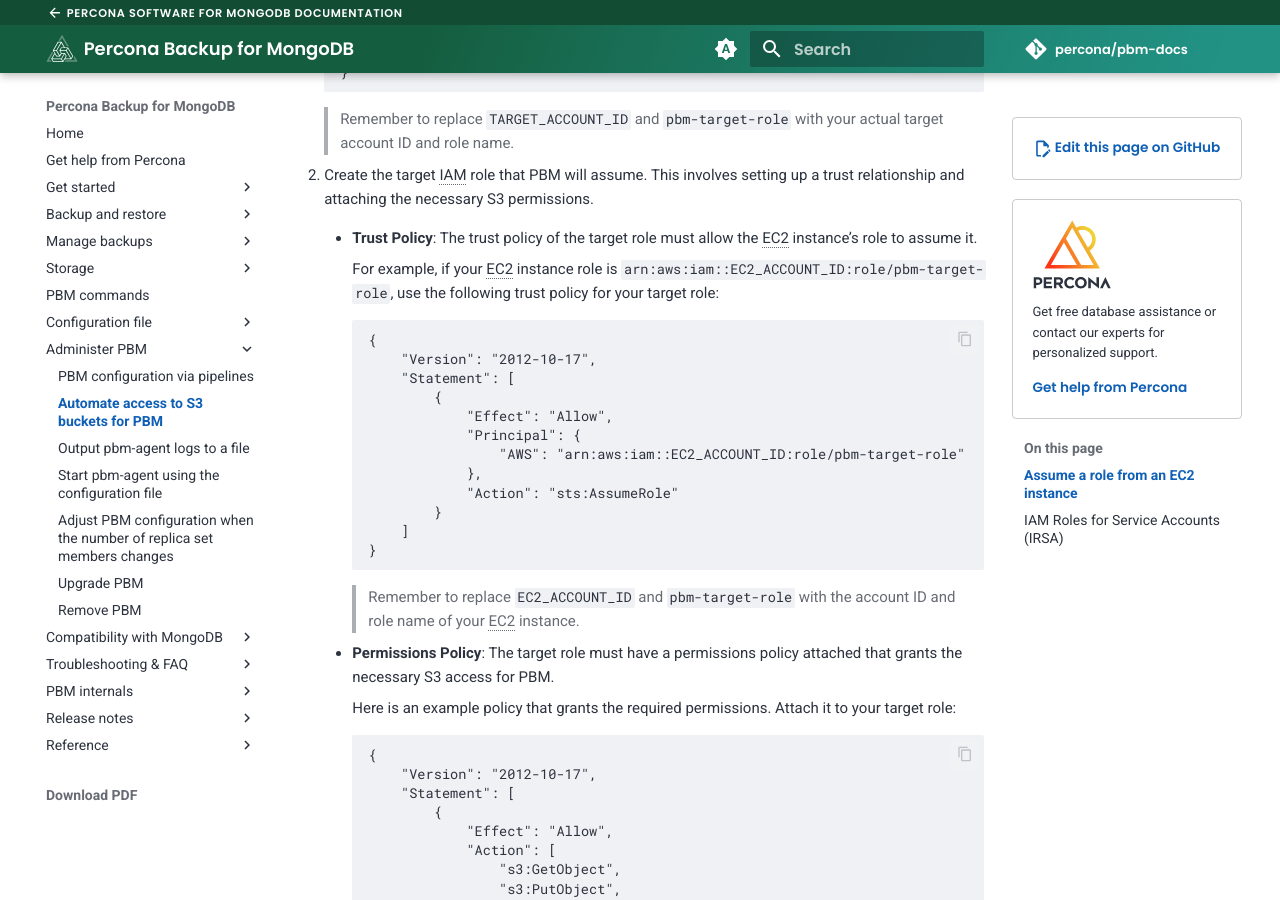
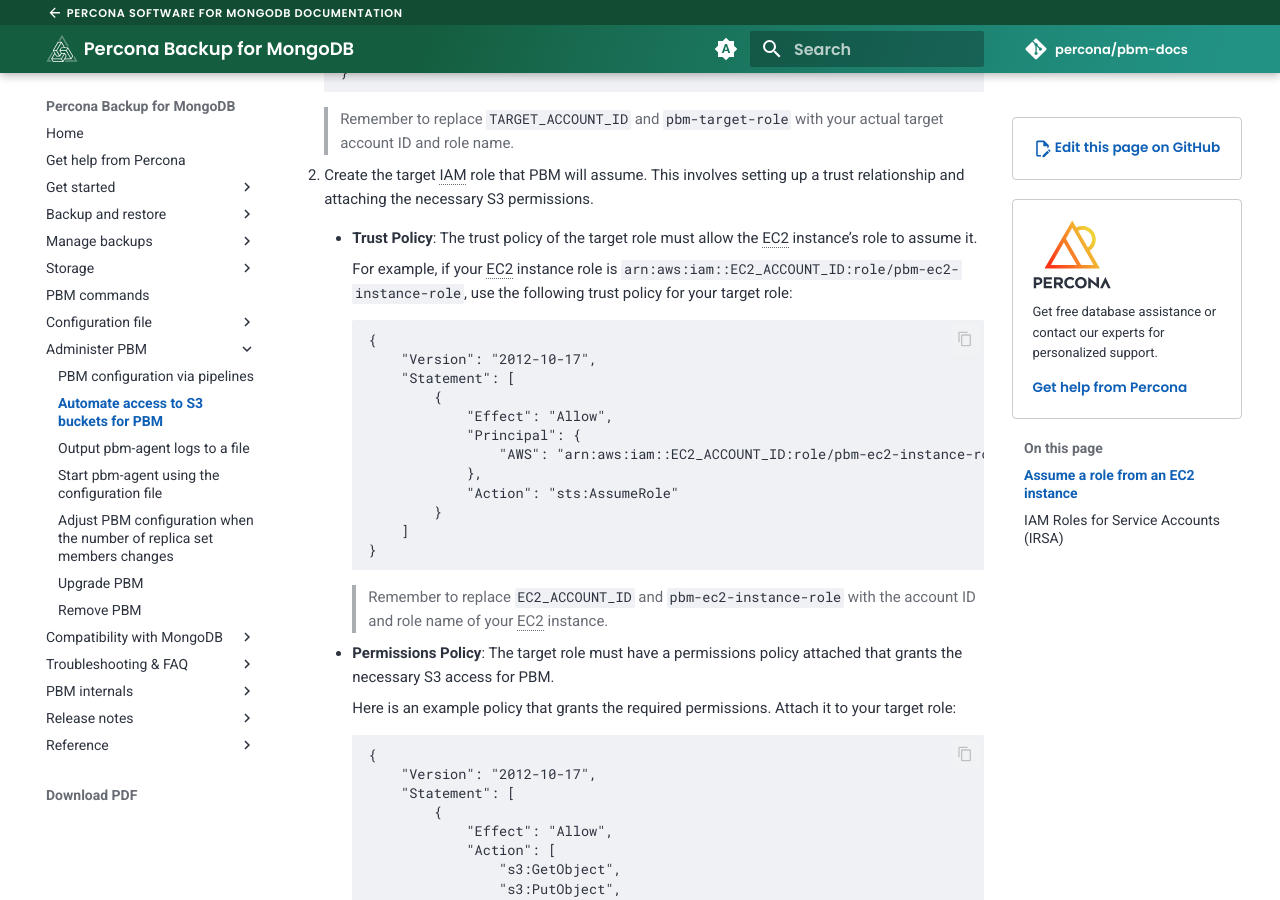
Before and after one commit to percona/pbm-docs, an MkDocs documentation site: the page built from docs/manage/automate-s3-access.md, in a window 1280 px wide and 900 px high, scrolled down 771 px. Built offline with MkDocs 1.6.1 and Material for MkDocs 9.7.7, drawn with Linux system fonts in a browser that asks for light colours; nearby versions of some CDN libraries; comment, search, counter and statistics services are not loaded.

Commit message:
Fix trust policy example to reference EC2 instance role instead of target role
Co-authored-by: radoslawszulgo <175048287+radoslawszulgo@users.noreply.github.com>

````diff
--- a/docs/manage/automate-s3-access.md
+++ b/docs/manage/automate-s3-access.md
@@ -28,7 +28,7 @@ You can configure Percona Backup for MongoDB to assume an IAM role. To make this
 
     *   **Trust Policy**: The trust policy of the target role must allow the EC2 instance's role to assume it.
 
-        For example, if your EC2 instance role is `arn:aws:iam::EC2_ACCOUNT_ID:role/pbm-target-role`, use the following trust policy for your target role:
+        For example, if your EC2 instance role is `arn:aws:iam::EC2_ACCOUNT_ID:role/pbm-ec2-instance-role`, use the following trust policy for your target role:
 
         ```json
         {
@@ -37,14 +37,14 @@ You can configure Percona Backup for MongoDB to assume an IAM role. To make this
                 {
                     "Effect": "Allow",
                     "Principal": {
-                        "AWS": "arn:aws:iam::EC2_ACCOUNT_ID:role/pbm-target-role"
+                        "AWS": "arn:aws:iam::EC2_ACCOUNT_ID:role/pbm-ec2-instance-role"
                     },
                     "Action": "sts:AssumeRole"
                 }
             ]
         }
         ```
-        > Remember to replace `EC2_ACCOUNT_ID` and `pbm-target-role` with the account ID and role name of your EC2 instance.
+        > Remember to replace `EC2_ACCOUNT_ID` and `pbm-ec2-instance-role` with the account ID and role name of your EC2 instance.
 
     *   **Permissions Policy**: The target role must have a permissions policy attached that grants the necessary S3 access for PBM.
 
````
